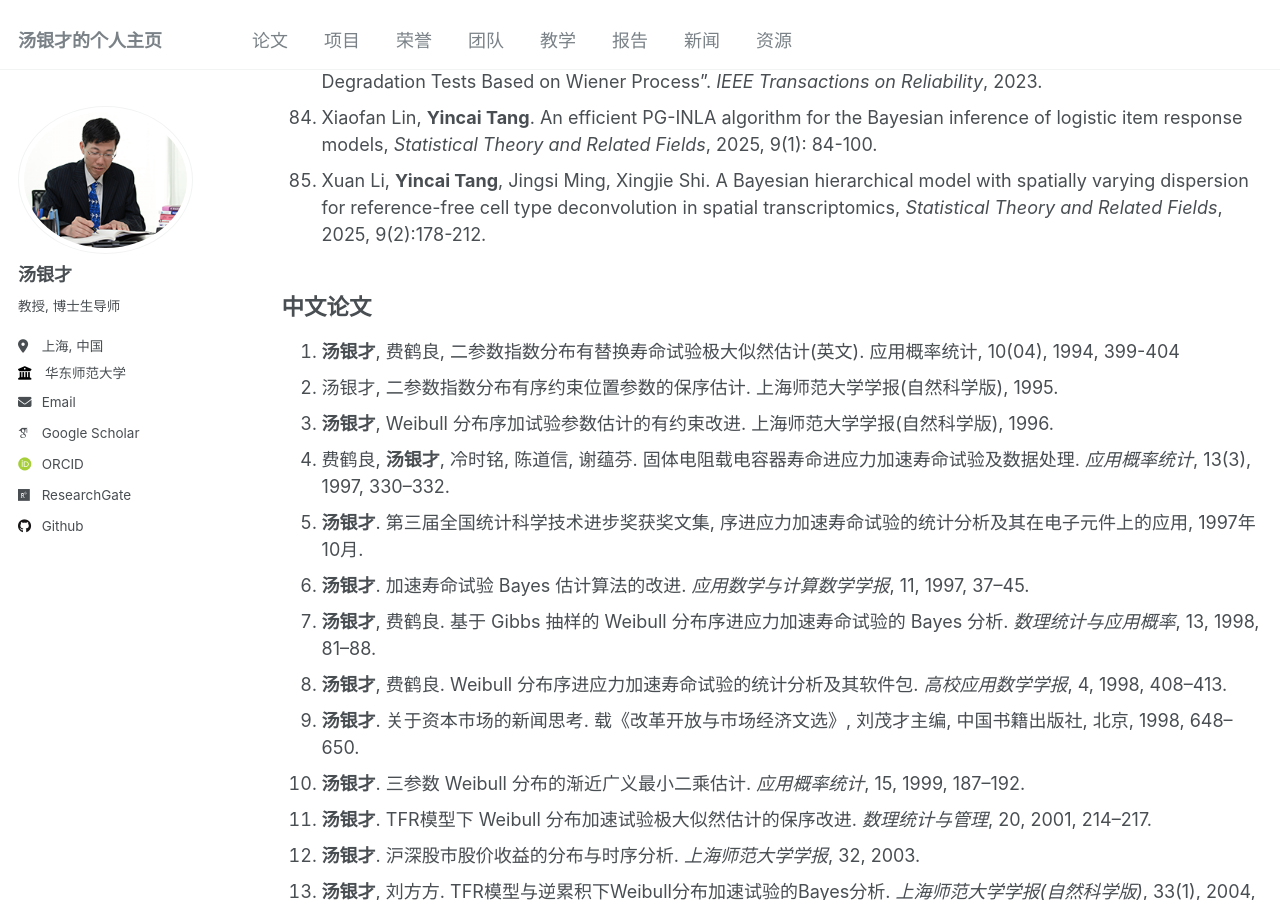
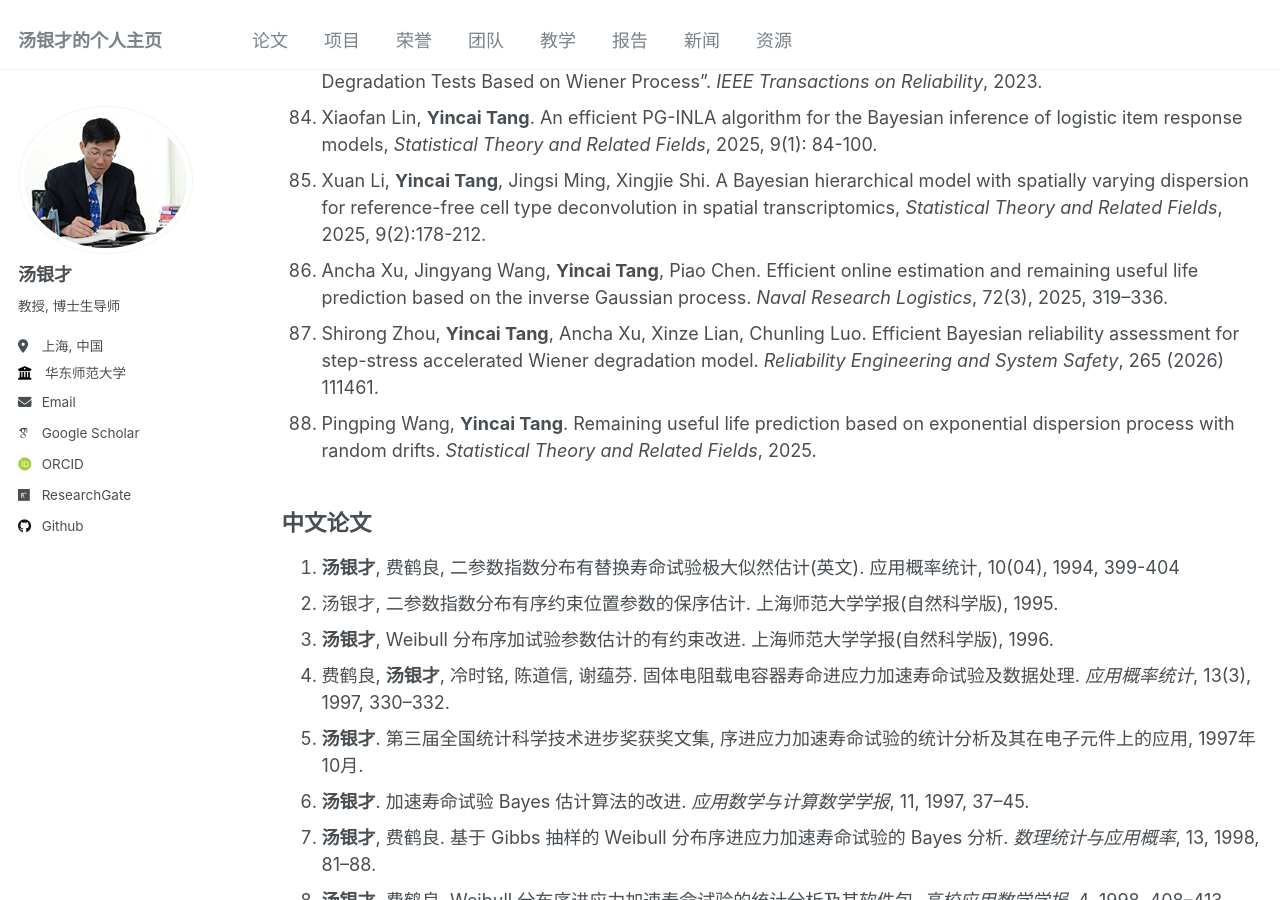
Before and after one commit to tangyc8866/tangyc8866.github.io, a Jekyll site: the page built from _pages/publications.md, in a window 1280 px wide and 900 px high, scrolled down 6505 px. Built offline with Jekyll 4.4.1, drawn with Linux system fonts in a browser that asks for light colours; some web fonts are replaced.

Commit message:
Update publications.md

```diff
--- a/_pages/publications.md
+++ b/_pages/publications.md
@@ -110,6 +110,9 @@ author_profile: true
 83. Shirong Zhou, **Yincai Tang**, Ancha Xu. "Fast Approximate Bayesian Inference for Step-Stress Accelerated Degradation Tests Based on Wiener Process". *IEEE Transactions on Reliability*, 2023.
 84. Xiaofan Lin, **Yincai Tang**. An efficient PG-INLA algorithm for the Bayesian inference of logistic item response models, *Statistical Theory and Related Fields*, 2025, 9(1): 84-100.
 85. Xuan Li, **Yincai Tang**, Jingsi Ming, Xingjie Shi. A Bayesian hierarchical model with spatially varying dispersion for reference-free cell type deconvolution in spatial transcriptomics, *Statistical Theory and Related Fields*, 2025, 9(2):178-212.
+86. Ancha Xu, Jingyang Wang, **Yincai Tang**, Piao Chen. Efficient online estimation and remaining useful life prediction based on the inverse Gaussian process. *Naval Research Logistics*, 72(3), 2025, 319–336.
+87. Shirong Zhou, **Yincai Tang**, Ancha Xu, Xinze Lian, Chunling Luo. Efficient Bayesian reliability assessment for step-stress accelerated Wiener degradation model. *Reliability Engineering and System Safety*, 265 (2026) 111461.
+88. Pingping Wang, **Yincai Tang**. Remaining useful life prediction based on exponential dispersion process with random drifts. *Statistical Theory and Related Fields*, 2025.
 
 
 ## 中文论文
```
